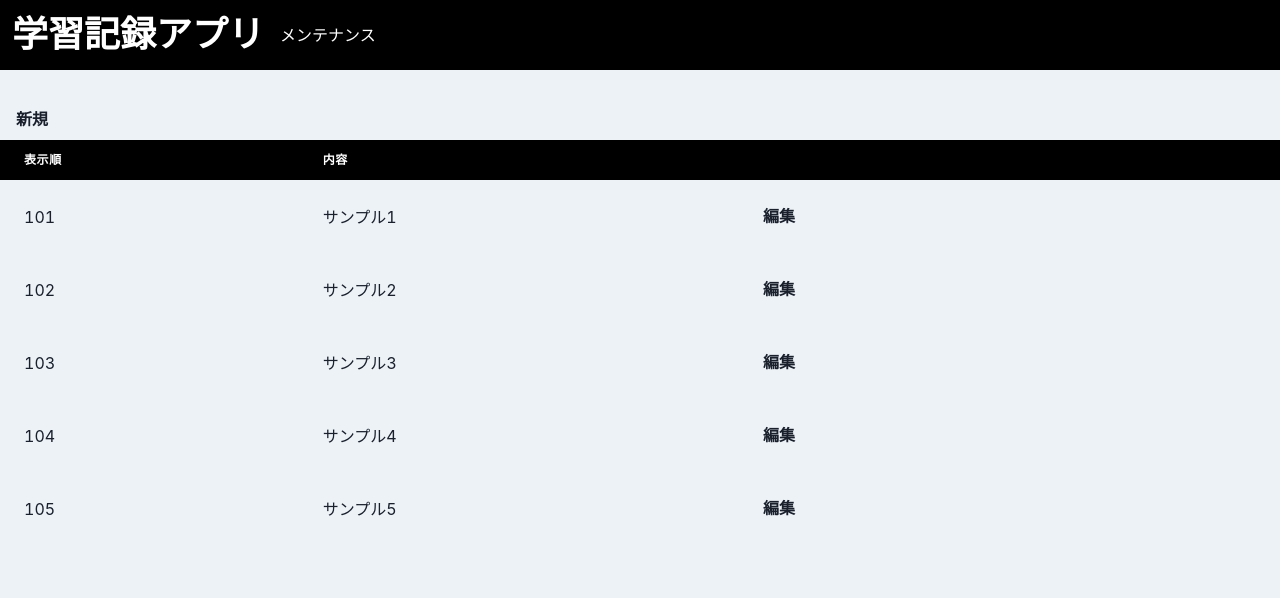
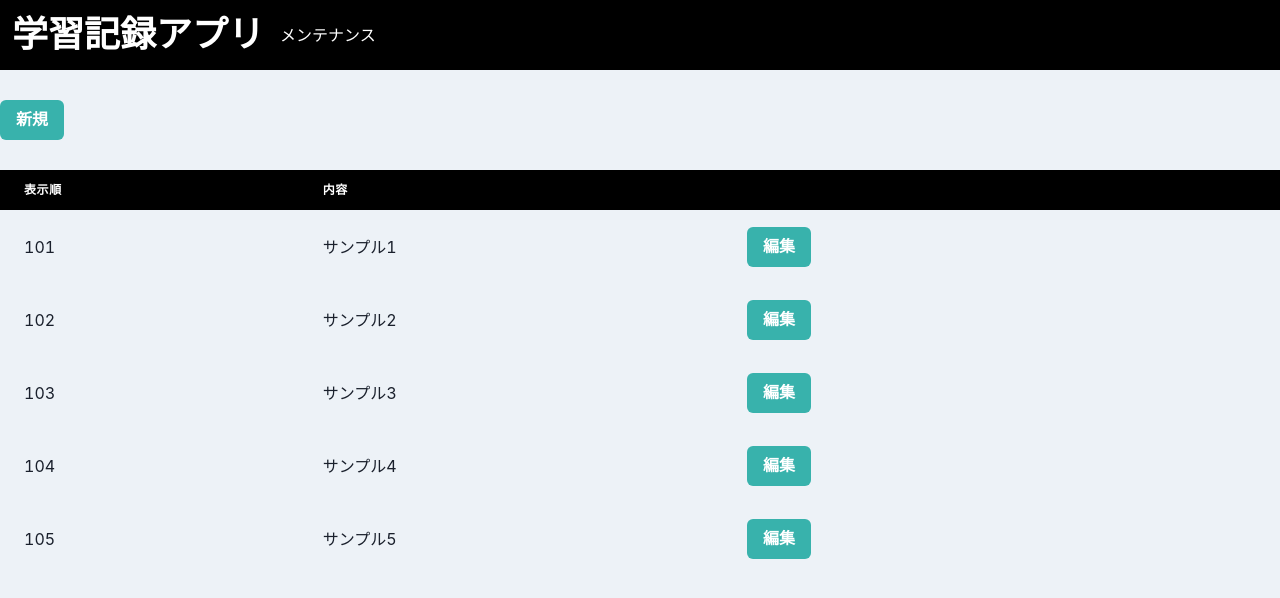
Before and after one commit to takunton/study-record, a React (Create React App) app: page /home/learning-content in a window 1280 px wide. Shown: the top 598 px of the page. Built offline with nearby package versions, Linux system fonts and the light colour scheme.

Commit message:
RecordをAPIから取得

```diff
--- a/package.json
+++ b/package.json
@@ -19,6 +19,7 @@
     "@types/node": "^12.20.55",
     "@types/react": "^18.2.67",
     "@types/react-dom": "^18.2.22",
+    "axios": "^1.6.8",
     "framer-motion": "^6.5.1",
     "react": "^18.2.0",
     "react-dom": "^18.2.0",
--- a/src/_hooks/useRecord.ts
+++ b/src/_hooks/useRecord.ts
@@ -1,4 +1,6 @@
+import axios from "axios";
 import { Record } from "../_types/Record";
+import { useEffect, useState } from "react";
 
 const record_sample: Record[] = [
   {
@@ -54,7 +56,24 @@ const record_sample: Record[] = [
 ];
 
 export function useRecord() {
-  const records = record_sample; // TODO: API呼び出し
+  const [records, setRecords] = useState<Record[]>([]);
+
+  // state初期化
+  useEffect(() => {
+    const getRecords = () => {
+      axios
+        .get<Array<Record>>("http://127.0.0.1:8000/record")
+        .then((res) => {
+          console.debug(res);
+          setRecords(res.data);
+        })
+        .catch((error) => {
+          console.debug("データの取得に失敗しました:", error);
+        });
+    };
+
+    getRecords();
+  }, []);
 
   return { records };
 }
--- a/src/app/learning-content/LearningContentTemplate.tsx
+++ b/src/app/learning-content/LearningContentTemplate.tsx
@@ -58,8 +58,8 @@ export const LearningContentTemplate = () => {
 
   return (
     <>
-      <Button onClick={onClickInsert}>新規</Button>
-      <TableContainer>
+      <PrimaryButton onClick={onClickInsert}>新規</PrimaryButton>
+      <TableContainer mt={30}>
         <Table variant="simple">
           <Thead bgColor="black">
             <Tr>
@@ -75,9 +75,11 @@ export const LearningContentTemplate = () => {
                 <Td>{learningContent.seq}</Td>
                 <Td>{learningContent.contentName}</Td>
                 <Td>
-                  <Button onClick={() => onClickUpdate(learningContent.id)}>
+                  <PrimaryButton
+                    onClick={() => onClickUpdate(learningContent.id)}
+                  >
                     編集
-                  </Button>
+                  </PrimaryButton>
                 </Td>
               </Tr>
             ))}
```
Also changed, not shown: 1 other file (tests, documents, lock files or other folders).
